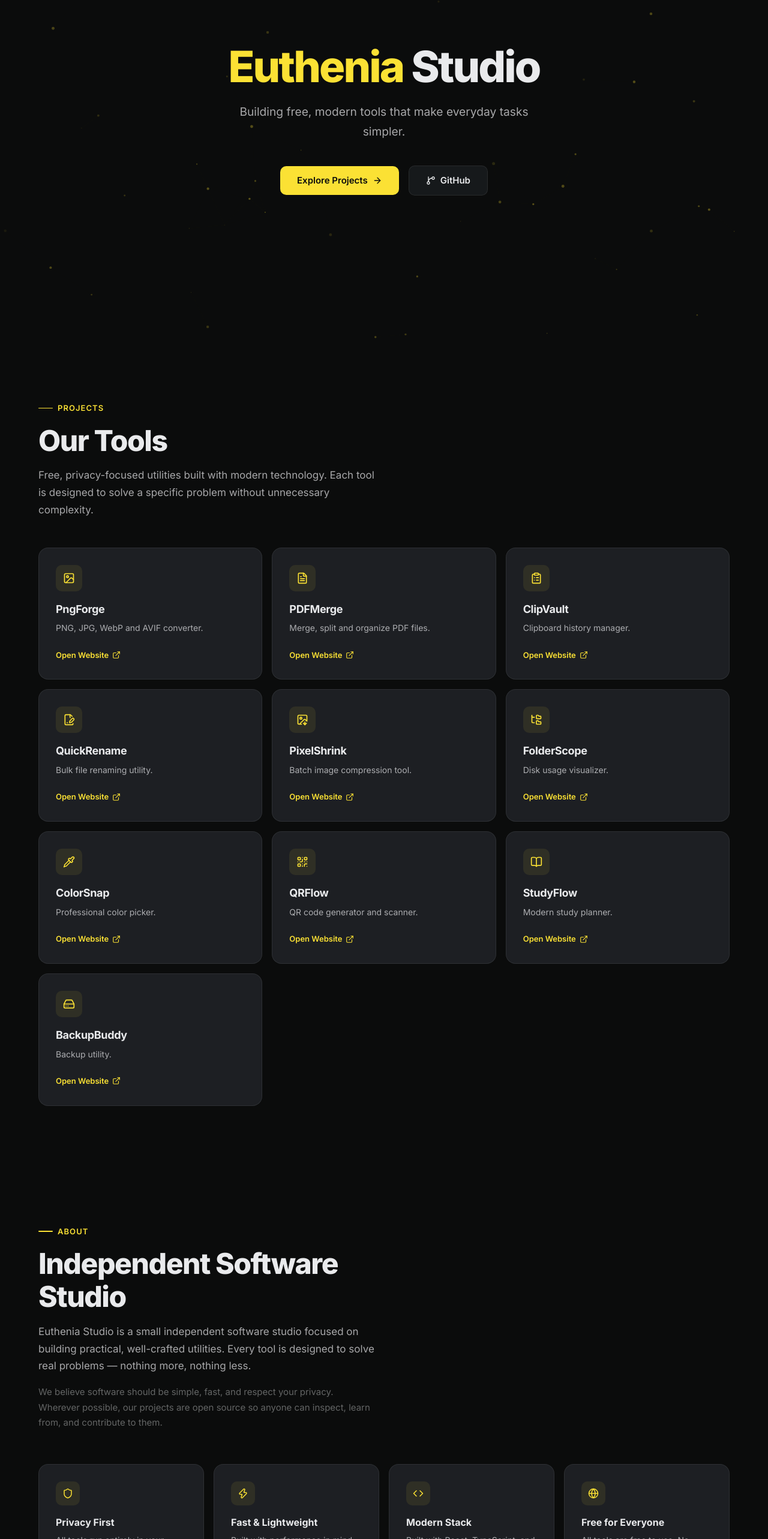
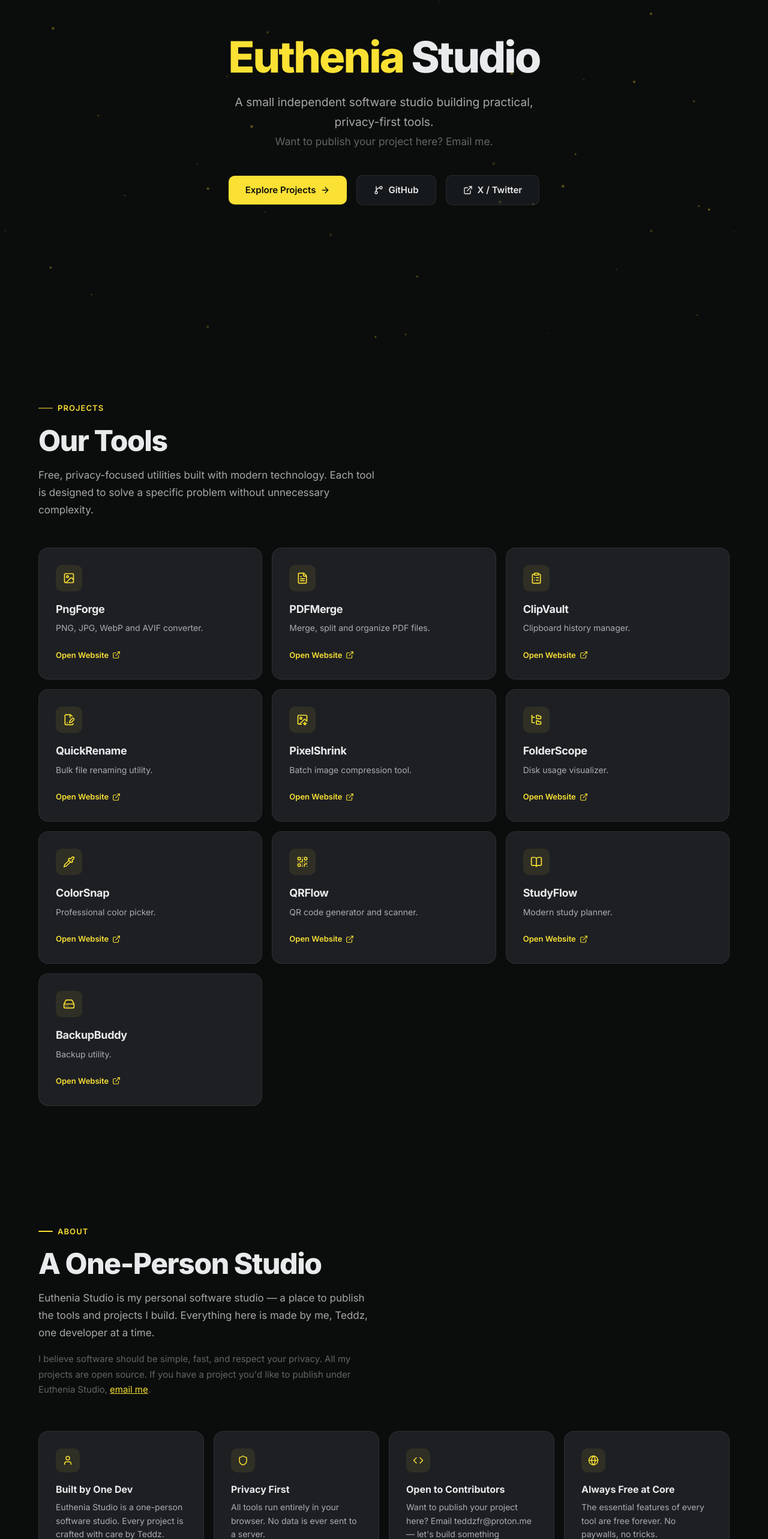
Before and after one commit to frteddz/Euthenia-Studio-Website, a React (Vite) app: page / in a window 1280 px wide. Shown: the part 233-2799 px from the top of the page at 60% size. Built offline with nearby package versions, Linux system fonts and the light colour scheme.

Commit message:
Rebrand: Euthenia Studio is now a one-person software studio, updated hero/about/footer/credits

```diff
--- a/index.html
+++ b/index.html
@@ -5,9 +5,9 @@
     <link rel="icon" type="image/svg+xml" href="/favicon.svg" />
     <meta name="viewport" content="width=device-width, initial-scale=1.0" />
     <title>Euthenia Studio</title>
-    <meta name="description" content="Building free, modern tools that make everyday tasks simpler." />
+    <meta name="description" content="A one-person software studio building privacy-first tools and open source projects. Built by Teddz." />
     <meta property="og:title" content="Euthenia Studio" />
-    <meta property="og:description" content="Building free, modern tools that make everyday tasks simpler." />
+    <meta property="og:description" content="A one-person software studio building privacy-first tools and open source projects. Built by Teddz." />
     <meta property="og:url" content="https://frteddz.github.io/Euthenia-Studio-Website/" />
     <meta property="og:type" content="website" />
     <meta name="twitter:card" content="summary_large_image" />
--- a/src/components/About.tsx
+++ b/src/components/About.tsx
@@ -1,26 +1,26 @@
-import { Shield, Zap, Globe, Code } from 'lucide-react';
+import { Shield, Zap, Globe, Code, User, Mail } from 'lucide-react';
 import { useScrollReveal } from '../hooks/useScrollReveal';
 
 const values = [
+  {
+    icon: User,
+    title: 'Built by One Dev',
+    description: 'Euthenia Studio is a one-person software studio. Every project is crafted with care by Teddz.',
+  },
   {
     icon: Shield,
     title: 'Privacy First',
     description: 'All tools run entirely in your browser. No data is ever sent to a server.',
   },
   {
-    icon: Zap,
-    title: 'Fast & Lightweight',
-    description: 'Built with performance in mind. No bloat, no unnecessary dependencies.',
-  },
-  {
     icon: Code,
-    title: 'Modern Stack',
-    description: 'Built with React, TypeScript, and Tauri for a native-like experience.',
+    title: 'Open to Contributors',
+    description: 'Want to publish your project here? Email teddzfr@proton.me — let\'s build something together.',
   },
   {
     icon: Globe,
-    title: 'Free for Everyone',
-    description: 'All tools are free to use. No paywalls, no subscriptions, no hidden costs.',
+    title: 'Always Free at Core',
+    description: 'The essential features of every tool are free forever. No paywalls, no tricks.',
   },
 ];
 
@@ -37,21 +37,20 @@ export function About() {
             <span className="section-label">About</span>
           </div>
           <div ref={titleRef} className="reveal reveal-delay-1">
-            <h2 className="section-title">Independent Software Studio</h2>
+            <h2 className="section-title">A One-Person Studio</h2>
           </div>
           <div ref={descriptionRef} className="reveal reveal-delay-2">
             <p className="section-subtitle">
-              Euthenia Studio is a small independent software studio focused on building practical,
-              well-crafted utilities. Every tool is designed to solve real problems — nothing more,
-              nothing less.
+              Euthenia Studio is my personal software studio — a place to publish the tools and
+              projects I build. Everything here is made by me, Teddz, one developer at a time.
             </p>
             <p
               className="section-subtitle"
               style={{ marginTop: '1rem', color: 'var(--color-text-tertiary)', fontSize: '0.9375rem' }}
             >
-              We believe software should be simple, fast, and respect your privacy. Wherever
-              possible, our projects are open source so anyone can inspect, learn from, and
-              contribute to them.
+              I believe software should be simple, fast, and respect your privacy. All my projects
+              are open source. If you have a project you'd like to publish under Euthenia Studio,
+              <a href="mailto:teddzfr@proton.me" style={{ color: 'var(--color-accent)', textDecoration: 'underline', marginLeft: '0.25rem' }}>email me</a>.
             </p>
           </div>
         </div>
--- a/src/components/Credits.tsx
+++ b/src/components/Credits.tsx
@@ -28,7 +28,11 @@ export function Credits() {
         >
           <CreditCard
             title="Founder"
-            items={[{ label: 'Teddz', description: 'Creator & Developer' }]}
+            items={[
+              { label: 'Teddz', description: 'Creator & Developer' },
+              { label: 'X / Twitter', description: '@teddzfr' },
+              { label: 'Email', description: 'teddzfr@proton.me' },
+            ]}
           />
 
           <CreditCard
--- a/src/components/Footer.tsx
+++ b/src/components/Footer.tsx
@@ -1,4 +1,4 @@
-import { GitBranch } from 'lucide-react';
+import { GitBranch, ExternalLink, Mail } from 'lucide-react';
 
 export function Footer() {
   return (
@@ -46,7 +46,7 @@ export function Footer() {
                   lineHeight: 1.6,
                 }}
               >
-                Building software that solves real problems.
+                A one-person software studio. Built by Teddz.
               </p>
             </div>
 
@@ -75,24 +75,34 @@ export function Footer() {
                 GitHub
               </a>
               <a
-                href="#"
+                href="https://x.com/teddzfr"
+                target="_blank"
+                rel="noopener noreferrer"
                 style={{
+                  display: 'inline-flex',
+                  alignItems: 'center',
+                  gap: '0.5rem',
                   fontSize: '0.875rem',
                   color: 'var(--color-text-secondary)',
                   transition: 'color var(--transition-fast)',
                 }}
               >
-                Privacy Policy
+                <ExternalLink size={16} />
+                X / Twitter
               </a>
               <a
-                href="#"
+                href="mailto:teddzfr@proton.me"
                 style={{
+                  display: 'inline-flex',
+                  alignItems: 'center',
+                  gap: '0.5rem',
                   fontSize: '0.875rem',
                   color: 'var(--color-text-secondary)',
                   transition: 'color var(--transition-fast)',
                 }}
               >
-                Terms of Service
+                <Mail size={16} />
+                Contact
               </a>
             </div>
           </div>
--- a/src/components/Hero.tsx
+++ b/src/components/Hero.tsx
@@ -1,4 +1,4 @@
-import { ArrowRight, GitBranch } from 'lucide-react';
+import { ArrowRight, GitBranch, ExternalLink, Mail } from 'lucide-react';
 import { useScrollReveal } from '../hooks/useScrollReveal';
 
 export function Hero() {
@@ -45,7 +45,8 @@ export function Hero() {
               margin: '0 auto 2.5rem',
             }}
           >
-            Building free, modern tools that make everyday tasks simpler.
+            A small independent software studio building practical, privacy-first tools. <br />
+            <span style={{ color: 'var(--color-text-tertiary)', fontSize: '0.9em' }}>Want to publish your project here? Email me.</span>
           </p>
         </div>
 
@@ -120,6 +121,37 @@ export function Hero() {
             <GitBranch size={16} />
             GitHub
           </a>
+          <a
+            href="https://x.com/teddzfr"
+            target="_blank"
+            rel="noopener noreferrer"
+            style={{
+              display: 'inline-flex',
+              alignItems: 'center',
+              gap: '0.5rem',
+              padding: '0.75rem 1.75rem',
+              borderRadius: 'var(--radius-md)',
+              border: '1px solid var(--color-border)',
+              background: 'var(--color-glass)',
+              color: 'var(--color-text-primary)',
+              fontWeight: 600,
+              fontSize: '0.9375rem',
+              transition: 'all var(--transition-normal)',
+            }}
+            onMouseEnter={(e) => {
+              e.currentTarget.style.borderColor = 'var(--color-accent)';
+              e.currentTarget.style.background = 'rgba(251, 225, 52, 0.06)';
+              e.currentTarget.style.transform = 'translateY(-2px)';
+            }}
+            onMouseLeave={(e) => {
+              e.currentTarget.style.borderColor = 'var(--color-border)';
+              e.currentTarget.style.background = 'var(--color-glass)';
+              e.currentTarget.style.transform = 'translateY(0)';
+            }}
+          >
+            <ExternalLink size={16} />
+            X / Twitter
+          </a>
         </div>
       </div>
     </section>
```
Also changed, not shown: public/ph-banner.svg.
